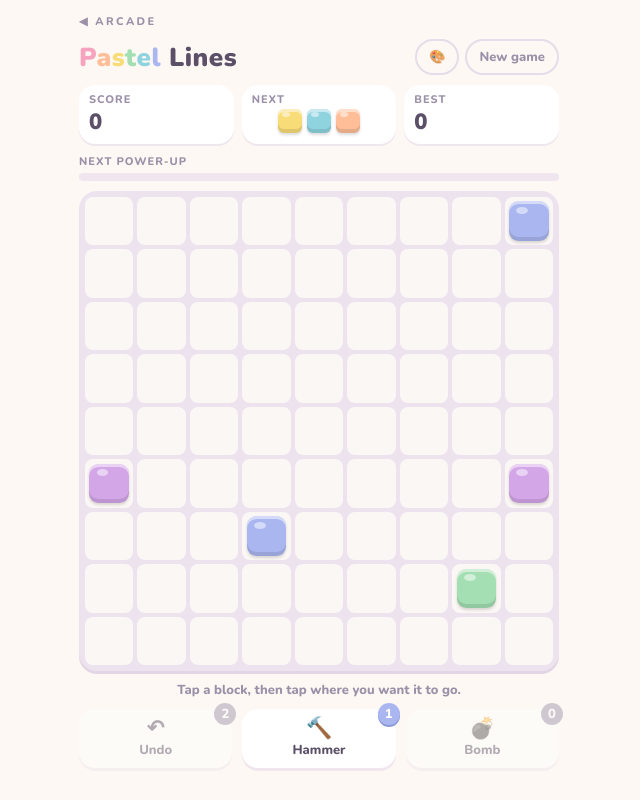
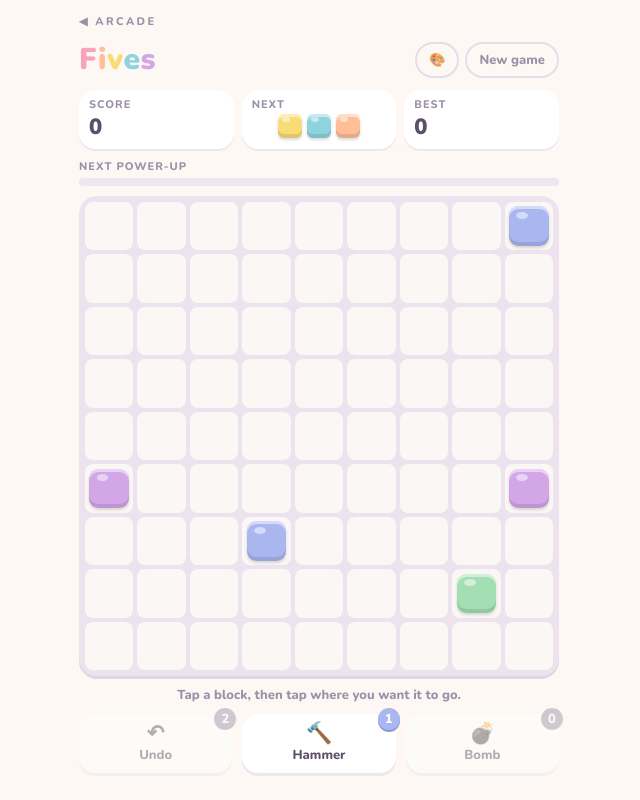
Before and after one commit to cch002/games, a plain HTML site: page pastel.lines/index.html in a window 1280 px wide. Shown: the whole page, without its empty margins (321-961 px from the left). Drawn offline with nearby package versions, Linux system fonts and the light colour scheme.

Commit message:
Rename Pastel Lines to Fives

```diff
--- a/pastel.lines/index.html
+++ b/pastel.lines/index.html
@@ -3,11 +3,11 @@
 <head>
 <meta charset="UTF-8">
 <meta name="viewport" content="width=device-width, initial-scale=1, maximum-scale=1, user-scalable=no, viewport-fit=cover">
-<title>Pastel Lines</title>
+<title>Fives</title>
 <meta name="theme-color" content="#fdf8f3" id="themeColor">
 <meta name="mobile-web-app-capable" content="yes">
 <meta name="apple-mobile-web-app-capable" content="yes">
-<meta name="apple-mobile-web-app-title" content="Pastel Lines">
+<meta name="apple-mobile-web-app-title" content="Fives">
 <link rel="manifest" href="manifest.webmanifest">
 <link rel="icon" type="image/png" sizes="192x192" href="icon-192.png">
 <link rel="apple-touch-icon" sizes="192x192" href="icon-192.png">
@@ -48,9 +48,9 @@
   .wrap{--w:max(240px,min(94vw,480px,calc(100dvh - 318px)));width:var(--w);display:flex;flex-direction:column;gap:10px}
   .back{display:inline-block;font-size:11px;font-weight:800;letter-spacing:.22em;text-transform:uppercase;color:var(--soft);text-decoration:none;margin-bottom:-4px;padding:4px 0}
   header{display:flex;align-items:center;justify-content:space-between;gap:6px}
-  h1{margin:0;font-size:clamp(20px,6.4vw,26px);font-weight:900;letter-spacing:.5px;white-space:nowrap}
+  h1{margin:0;font-size:clamp(24px,7.5vw,30px);font-weight:900;letter-spacing:.5px;white-space:nowrap}
   h1 span:nth-child(1){color:var(--c0)} h1 span:nth-child(2){color:var(--c1)} h1 span:nth-child(3){color:var(--c2)}
-  h1 span:nth-child(4){color:var(--c3)} h1 span:nth-child(5){color:var(--c4)} h1 span:nth-child(6){color:var(--c5)}
+  h1 span:nth-child(4){color:var(--c4)} h1 span:nth-child(5){color:var(--c6)}
   .hbtns{display:flex;gap:6px}
   .ghost{background:none;border:2px solid var(--line);color:var(--soft);font:inherit;font-weight:800;font-size:13px;
     padding:7px 12px;border-radius:999px;cursor:pointer;min-height:36px;white-space:nowrap}
@@ -148,7 +148,7 @@
 <div class="wrap">
   <a class="back" href="../">&#9664; Arcade</a>
   <header>
-    <h1><span>P</span><span>a</span><span>s</span><span>t</span><span>e</span><span>l</span> Lines</h1>
+    <h1><span>F</span><span>i</span><span>v</span><span>e</span><span>s</span></h1>
     <div class="hbtns">
       <button class="ghost" id="setBtn" aria-label="Colors and help">🎨</button>
       <button class="ghost" id="newBtn">New game</button>
--- a/pastel.lines/sw.js
+++ b/pastel.lines/sw.js
@@ -1,5 +1,5 @@
-// Pastel Lines offline cache. Bump the version when the game changes.
-const CACHE = 'pastel-lines-v1';
+// Fives offline cache. Bump the version when the game changes.
+const CACHE = 'pastel-lines-v2';
 const CORE = ['./', 'index.html', 'manifest.webmanifest', 'icon-192.png', 'icon-512.png', 'icon-maskable-512.png'];
 
 self.addEventListener('install', e => {
```
Also changed, not shown: index.html (+1 -1 lines), pastel.lines/manifest.webmanifest.
